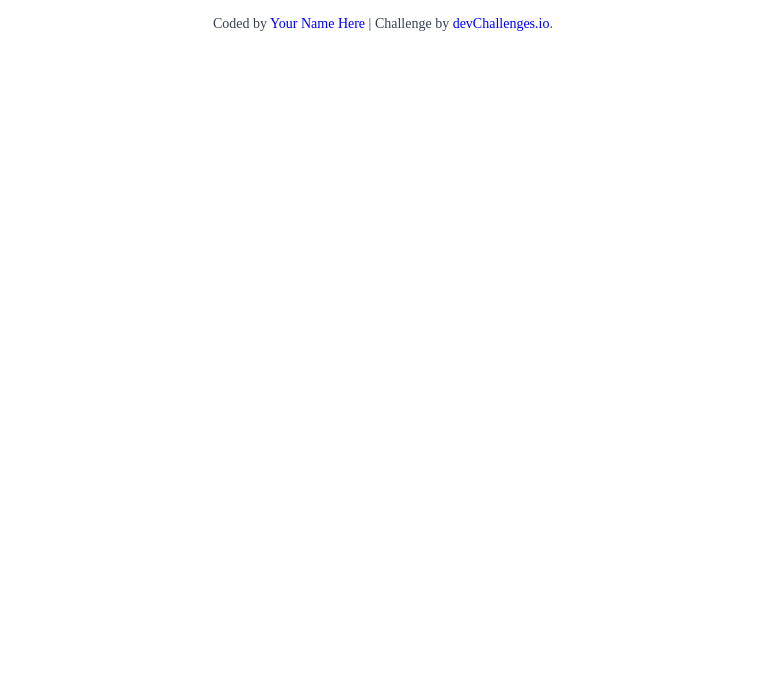
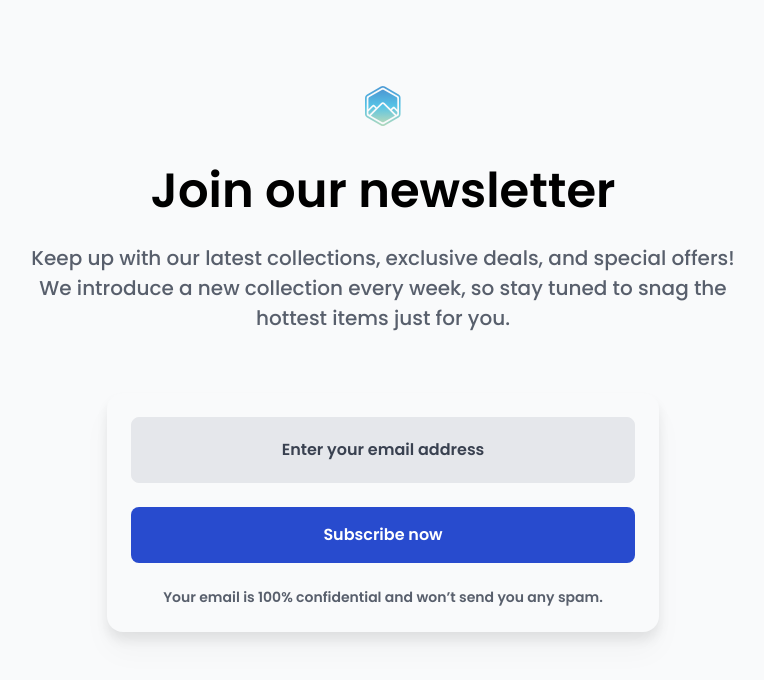
Before and after one commit to Maxb13/DevChallenges-Newsletter, a plain HTML site: page index.html in a window 1280 px wide. Shown: the whole page, without its empty margins (257-1021 px from the left). Drawn offline with Linux system fonts and the light colour scheme.

Commit message:
The newsletter page has been implemented with styling

```diff
--- a/index.html
+++ b/index.html
@@ -1,61 +1,111 @@
 <!DOCTYPE html>
 <html lang="en">
+
 <head>
   <meta charset="UTF-8" />
   <meta name="viewport" content="width=device-width, initial-scale=1.0" />
 
-    <link
-      rel="icon"
-      href="resources/favicon.ico"
-      type="image/x-icon"
-      sizes="96x96"
-    />
+  <!-- SEO Meta Description -->
+  <meta name="description" content="Simple page to join a newsletter." />
+
+  <!-- Canonical URL to prevent redirect issues -->
+  <link rel="canonical" href="https://maxb13.github.io/DevChallenges-Newsletter" />
+
+  <!-- Security and performance headers -->
+  <meta http-equiv="X-UA-Compatible" content="IE=edge" />
+  <meta http-equiv="Content-Security-Policy" content="upgrade-insecure-requests" />
+
+  <!-- Cache optimization headers -->
+  <meta http-equiv="Cache-Control" content="public, max-age=31536000, immutable" />
+  <meta name="format-detection" content="telephone=no" />
+
+  <link rel="dns-prefetch" href="https://maxb13.github.io">
+  <link rel="dns-prefetch" href="https://fonts.googleapis.com">
+  <link rel="dns-prefetch" href="https://fonts.gstatic.com">
+  <link rel="preconnect" href="https://fonts.googleapis.com">
+  <link rel="preconnect" href="https://fonts.gstatic.com" crossorigin>
+
+  <!-- Cache-friendly resource loading -->
+  <link rel="preload" href="./styles.css" as="style" onload="this.onload=null;this.rel='stylesheet'">
+  <noscript>
+    <link rel="stylesheet" href="./styles.css">
+  </noscript>
+
+  <link rel="preconnect" href="https://fonts.googleapis.com">
+  <link rel="preconnect" href="https://fonts.gstatic.com" crossorigin>
+
+  <!-- Preload Google Fonts (non-blocking) - Using exact HTTPS URLs to avoid redirects -->
+  <link rel="preload" href="https://fonts.googleapis.com/css2?family=Poppins:wght@400;500;600;700&amp;display=swap"
+    as="style" onload="this.onload=null;this.rel='stylesheet'">
+  <noscript>
+    <link href="https://fonts.googleapis.com/css2?family=Poppins:wght@100..800&amp;display=swap" rel="stylesheet">
+  </noscript>
+
+  <link rel="icon" href="resources/favicon.ico" type="image/x-icon" sizes="96x96" />
 
   <title>Join Our Newsletter | devChallenges.io</title>
+</head>
 
-    <!--You are welcome to delete these styles or modify them in your own stylesheet -->
 <style>
   * {
     margin: 0;
     padding: 0;
     box-sizing: border-box;
+    font-family: 'Poppins', sans-serif;
+    font-display: optional;
+    line-height: 1.5em;
+    font-weight: 600;
+    background: #F9FAFB;
   }
 
   body {
     height: 100vh;
   }
 
-      .author-info {
-        font-size: 14px;
-        text-align: center;
-        margin-top: 16px;
-        color: rgb(55, 65, 81);
-      }
-
-      .author-info a {
-        text-decoration: none;
+  .container {
+    height: 100vh;
+    width: 552px;
+    justify-items: center;
+    justify-self: center;
   }
 </style>
-  </head>
+
 <body>
-    <!--
-    Join our newsletter
+  <main class="container">
+    <div class="logo" style="padding-top: 80px; padding-bottom: 16px;">
+      <img src="resources/logo.svg" alt="Sign Up Illustration" class="illustration">
+    </div>
+    <h1 class="heading" style="padding-bottom: 16px;">Join our newsletter</h1>
+    <p class="subheading gray-text" style="padding-bottom: 60px; text-align: center; width: 130%; font-weight: 500;">
+      Keep up with our latest
+      collections,
+      exclusive deals, and
+      special offers! We introduce a new
+      collection every week, so
+      stay tuned to snag the hottest items just for you.</p>
+    <div class="input-container">
+      <input type="text" class="text-input placeholder" placeholder="Enter your email address">
+      <button class="button-text button">Subscribe now</button>
+      <p class="helper-text gray-text" style="margin-bottom: 24px; text-align: center;">Your email is 100% confidential
+        and won’t send you
+        any spam.</p>
+    </div>
+  </main>
+</body>
 
-    Keep up with our latest collections, exclusive deals, and special offers! We introduce a new collection every week, so stay tuned to snag the hottest items just for you.
+<!-- Script to handle font loading and prevent layout shift -->
+<script>
+  // Check if Inter font is loaded and apply class
+  document.fonts.ready.then(function () {
+    document.documentElement.classList.add('font-loaded');
+  });
 
-    Enter your email address
+  // Fallback for older browsers
+  if (!document.fonts) {
+    setTimeout(function () {
+      document.documentElement.classList.add('font-loaded');
+    }, 3000);
+  }
+</script>
 
-    Subscribe now
-
-    Your email is 100% confidential and won’t send you any spam.
-
-    -->
-
-    <div class="author-info">
-      Coded by <a href="#">Your Name Here</a> | Challenge by
-      <a href="https://www.devchallenges.io?ref=challenge" target="_blank"
-        >devChallenges.io</a
-      >.
-    </div>
-  </body>
 </html>
--- /dev/null
+++ b/styles.css
@@ -0,0 +1,65 @@
+.input-container {
+    display: flex;
+    flex-direction: column;
+    box-shadow: 0px 20px 30px 0px rgba(0, 0, 0, 0.03), 0px 8px 12px 0px rgba(0, 0, 0, 0.08);
+    border-radius: 16px;
+    width: 100%;
+}
+
+.text-input {
+    background: #E5E7EB;
+    padding-top: 20px;
+    padding-bottom: 20px;
+    margin-bottom: 24px;
+    margin: 24px;
+    text-align: center;
+    border: 1px solid #E5E7EB;
+    border-radius: 8px;
+}
+
+/* Placeholder text styling */
+.text-input::placeholder {
+    color: #394150;
+    /* Light gray color */
+    opacity: 1;
+    /* Ensures full opacity across browsers */
+}
+
+.button {
+    background: #284BCE;
+    color: white;
+    border: none;
+    border-radius: 8px;
+    padding: 16px;
+    margin: 0 24px 24px 24px;
+    cursor: pointer;
+}
+
+
+
+/* text sizes */
+.heading {
+    font-size: 3rem;
+}
+
+.subheading {
+    font-size: 1.25rem;
+}
+
+.placeholder {
+    font-size: 1rem;
+}
+
+.button-text {
+    font-size: 1rem;
+}
+
+.helper-text {
+    font-size: 0.875rem;
+}
+
+/* end text sizes */
+
+.gray-text {
+    color: #585f6c;
+}
```
Lines whose indentation alone changed are shown as unchanged.
